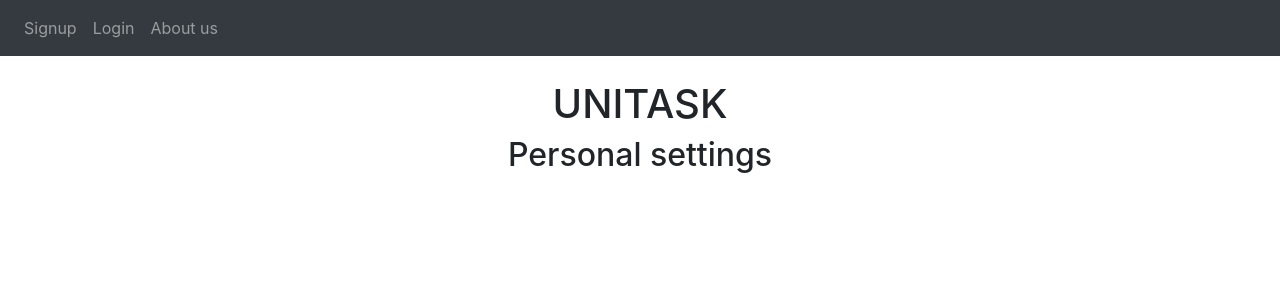
After one commit to Atrebg/unitask, a Flask app: page /account in a window 1280 px wide. The commit adds this page. Shown: the top 300 px of the page. Run offline with Flask 2, Linux system fonts and the light colour scheme; some libraries are stand-ins or nearby versions.

Commit message:
improvement html

```diff
--- /dev/null
+++ b/website/templates/account.html
@@ -0,0 +1,5 @@
+{% extends "base.html" %} {% block title %}Personal settings{% endblock %} {% block content%}
+     <br />
+    <h1 align = "center">UNITASK</h1>
+    <h2 align ="center">Personal settings</h2>
+{% endblock %}
--- a/website/templates/base.html
+++ b/website/templates/base.html
@@ -36,17 +36,23 @@
                 {% if user.type=='adult' %}
                     <li><a class="nav-item nav-link" id="home" href="/">Home</a></li>
                     <li><a class="nav-item nav-link" id="posttask" href="/posttask">Post a Task</a></li>
+                    <li><a class="nav-item nav-link" id="account" href="/account">Account</a></li>
+                    <li><a class="nav-item nav-link" id="aboutus" href="/about_us">About us</a></li>
+                    <li><a class="nav-item nav-link" id="logout" href="/logout">Logout</a></li>
 
                     {% elif user.type=='student' %}
                     <li><a class="nav-item nav-link" id="offer" href="/offer">Home</a></li>
-                    <li><a class="nav-item nav-link" id="applications" href="/listapplications">Apply for a Task</a></li>
-                    {% endif %}
+                    <li><a class="nav-item nav-link" id="applications" href="/listapplications">Your applications</a></li>
+                    <li><a class="nav-item nav-link" id="account" href="/account">Account</a></li>
+                    <li><a class="nav-item nav-link" id="aboutus" href="/about_us">About us</a></li>
                     <li><a class="nav-item nav-link" id="logout" href="/logout">Logout</a></li>
+
+                {% endif %}
+                   <!--  <li><a class="nav-item nav-link" id="logout" href="/logout">Loguot</a></li>
+                    <li><a class="nav-item nav-link" id="aboutus" href="/about_us">About us</a></li>-->
                 </ul>
-                <ul class="nav navbar-nav navbar-right">
-                    <li> {{ user.id }}</li>
-                    <li> {{ user.email }}</li>
-                    <li> {{ user.type }}</li>
+                <ul class="nav navbar-nav">
+                    <li> {{ user.email}}</li>
 
                 </ul>
 
@@ -54,7 +60,7 @@
 
                 <a class="nav-item nav-link" id="sign_up" href="/sign_up">Signup</a>
                 <a class="nav-item nav-link" id="login" href="/login">Login</a>
-                <a class="nav-item nav-link" id="about_us" href="/about_us">About us</a>
+                <a class="nav-item nav-link" id="aboutus" href="/about_us">About us</a>
 
             {% endif %}
         </div>
--- a/website/templates/login.html
+++ b/website/templates/login.html
@@ -11,6 +11,7 @@ Proceed with the Login if you already have an account or <a href="sign_up.html">
 
 If you want to learn more about us click <a href="about_us.html">here</a>.
 </body>
+<br/>
     <h2 align="center"> Login </h2>
     <div class="form-group">
         {{ form.email.label }}
--- a/website/views.py
+++ b/website/views.py
@@ -176,3 +176,11 @@ def vedirecensioni(stud_id):
     stud = User.query.filter(User.id == stud_id).first()
     recensioni = Review.query.filter(Review.id_reviewed == stud_id).all()
     return render_template("vedireview.html", user=current_user, recensioni=recensioni, stud=stud)
+
+@views.route('/about_us')
+def about_us():
+    return render_template("about_us.html", user=current_user)
+
+@views.route('/account')
+def account():
+    return render_template("account.html", user=current_user)
```
Also changed, not shown: website/templates/about_us.html (+86 -9 lines), website/database.db.
